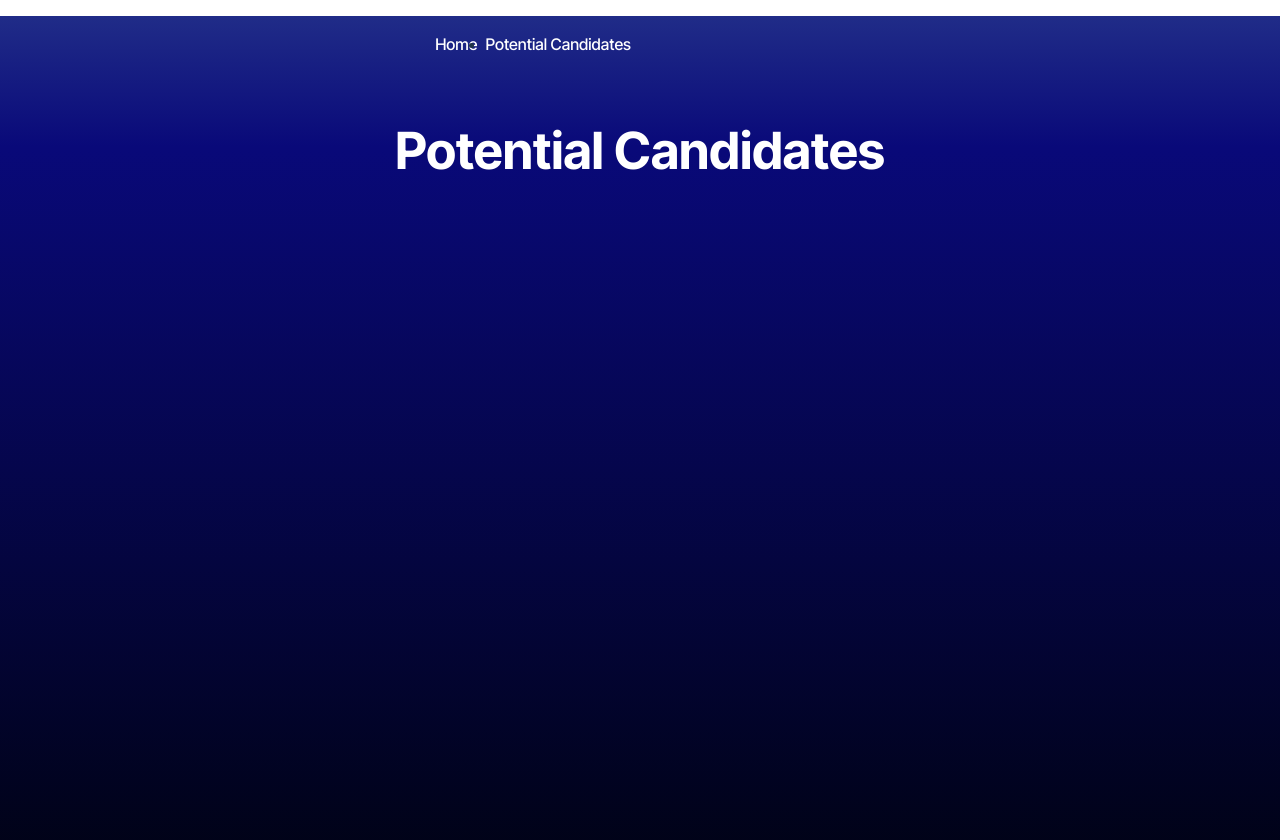
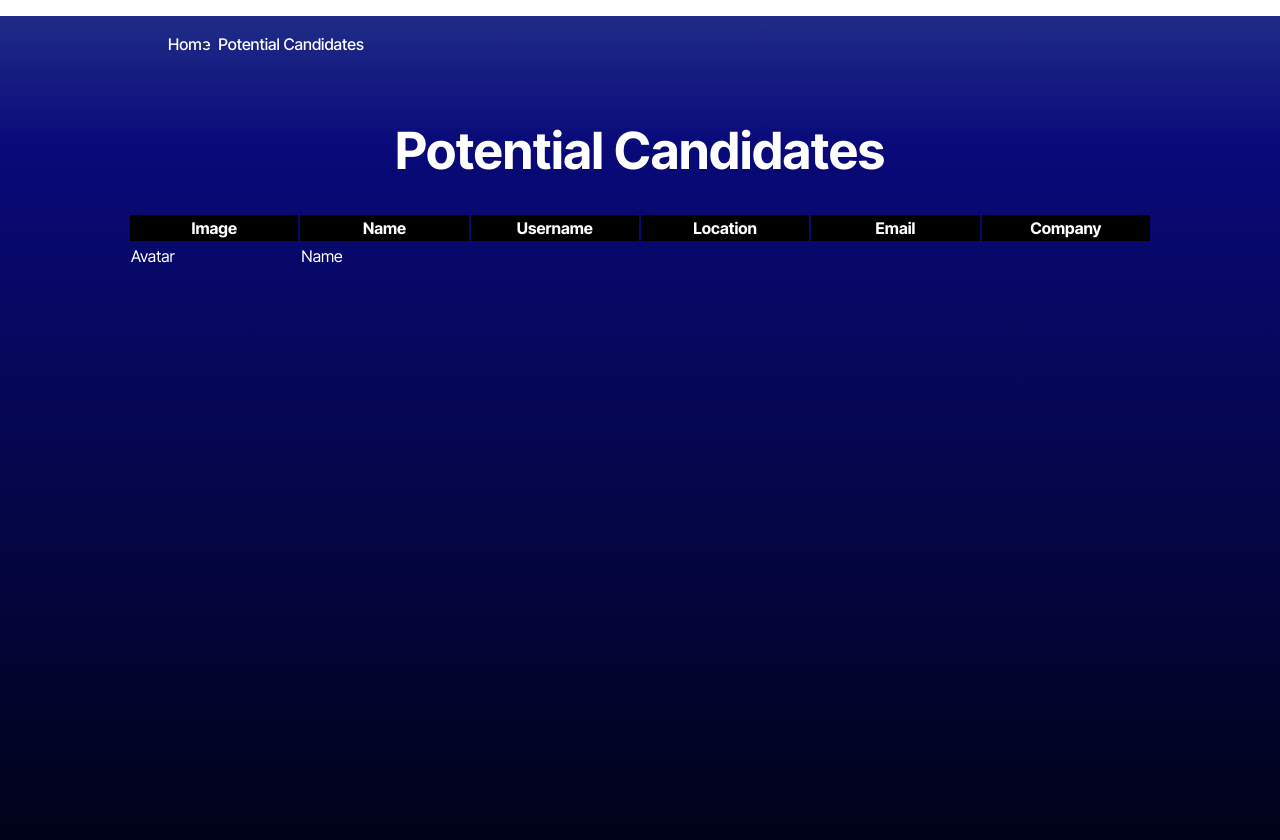
Before and after one commit to shukikat/Candidate-Search, a React (Vite) app in the folder Develop/: page /SavedCandidates in a window 1280 px wide. Shown: the top 840 px of the page. Built offline with nearby package versions, Linux system fonts and the light colour scheme.

Commit message:
added logic for saved candidate, WIP

```diff
--- a/Develop/src/components/localStorage.tsx
+++ b/Develop/src/components/localStorage.tsx
@@ -6,13 +6,14 @@ import CandidateSearch from '../pages/CandidateSearch'
 //need to continue to save
 
 //save candidates to an array
-function saveCandidateForHire(candidate){
+function saveCandidateForHire(candidate: string | null){
     let candidates=JSON.parse(localStorage.getItem('candidates')) || [];
-    if (!candidates(c=>c.id===candidate.id)) {
+    //looks for matching user in the array--i not there array is updated
+    if (!candidates.some(c=>c.username===candidate.username)) {
 
-        candidate.push(candidate);
+        candidates.push(candidate);
 
-   localStorage.setItem(candidates, JSON.stringify(candidates));
+   localStorage.setItem('candidates', JSON.stringify(candidates));
 
     }
 
@@ -20,3 +21,6 @@ function saveCandidateForHire(candidate){
         console.log('Candidate saved:', candidate);
     }
 }
+
+
+export default saveCandidateForHire
--- a/Develop/src/pages/CandidateSearch.tsx
+++ b/Develop/src/pages/CandidateSearch.tsx
@@ -1,6 +1,8 @@
 import { useState, useEffect } from 'react';
 import { searchGithub, searchGithubUser } from '../api/API';
 import Candidate from '../interfaces/Candidate.interface';
+import saveCandidateForHire from '../components/localStorage';
+import '../index.css'
 
 
 //need to get the response from GitHubuser
@@ -87,8 +89,15 @@ const CandidateSearch = () => {
           <a href={candidate.html_url} target="_blank" rel="noopener noreferrer">
             View Profile
           </a>
+          <button onClick={()=> saveCandidateForHire(candidate)}>+</button>
+          <button>-</button>
         </div>
+
       )}
+      <button>Test +</button>
+      <button>Test -</button>
+
+
     </div>
   );
 
--- a/Develop/src/pages/SavedCandidates.tsx
+++ b/Develop/src/pages/SavedCandidates.tsx
@@ -1,8 +1,50 @@
+import saveCandidateForHire from "../components/localStorage";
+import React from 'react'
+
+//need to ensure that data from local storage renders in applicable page
+//extract data from local storage (via index in array)
+//each row should be saved candidate
+//need code to remove
 const SavedCandidates = () => {
+  const hireableCandidates=JSON.parse(localStorage.getItem('candidates') ||null);
+  if (!hireableCandidates || hireableCandidates.length===0){
+    <p>"There are no candidates saved"</p>
+  }
+
 
   return (
     <>
       <h1>Potential Candidates</h1>
+
+      <table className="table">
+        <thead>
+          <tr>
+            <th>Image</th>
+            <th>Name</th>
+            <th>Username</th>
+            <th>Location</th>
+            <th>Email</th>
+            <th>Company</th>
+          </tr>
+        </thead>
+        <tbody>
+          <td>Avatar</td>
+          <td>Name</td>
+
+        </tbody>
+        {/* <tbody>
+          {hireableCandidates.map((candidate, index) => (
+            <tr key={index}>
+              <td>{candidate.name}</td>
+              <td>{candidate.username}</td>
+              <td>{candidate.location}</td>
+              <td>{candidate.email}</td>
+              <td>{candidate.company}</td>
+            </tr>
+          ))}
+        </tbody> */}
+      </table>
+
     </>
   );
 };
```
